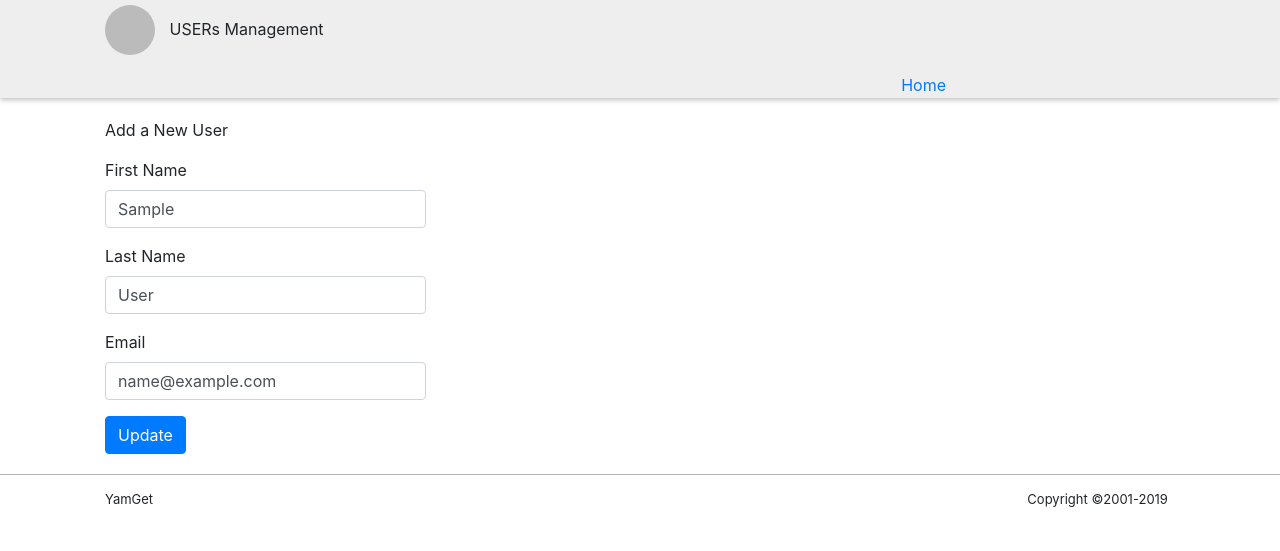
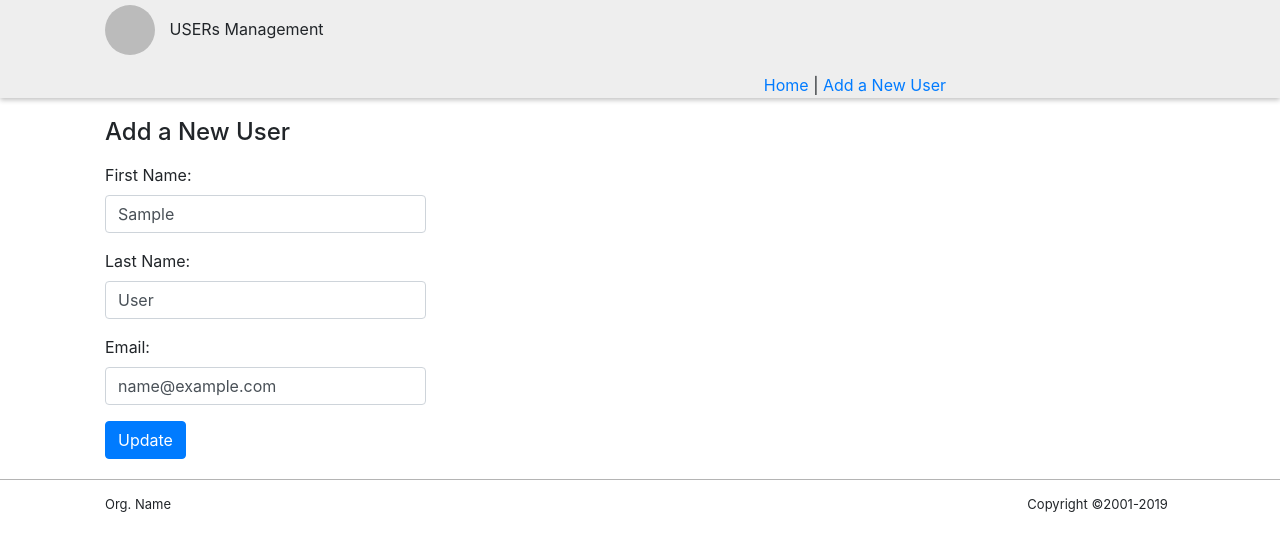
Before and after one commit to yofetahe/User_Management_App, a Flask app: page /get_user_update_form/1 in a window 1280 px wide. Shown: the top 551 px of the page. Run offline with Flask 2, Linux system fonts and the light colour scheme; tables that the repository leaves empty or names only in its code hold one stand-in row (values such as "Sample post"); some libraries are stand-ins or nearby versions.

Commit message:
update on form validation

```diff
--- /dev/null
+++ b/form.py
@@ -0,0 +1,15 @@
+from flask_wtf import Form
+from wtforms import StringField, SubmitField
+from wtforms.validators import DataRequired, Email, Length
+
+class registrationForm(Form):
+    first_name = StringField('First Name: ', validators=[DataRequired("First name is required")])
+    last_name = StringField('Last Name: ', validators=[DataRequired("Last name is required")])
+    email = StringField('Email: ', validators=[DataRequired("Email is required"), Email("Please enter valid email address")])
+    submit = SubmitField('Create')
+
+class userUpdateForm(Form):
+    first_name = StringField('First Name: ', validators=[DataRequired("First name is required")])
+    last_name = StringField('Last Name: ', validators=[DataRequired("Last name is required")])
+    email = StringField('Email: ', validators=[DataRequired("Email is required"), Email("Please enter valid email address")])
+    submit = SubmitField('Update')
--- a/server.py
+++ b/server.py
@@ -1,7 +1,9 @@
 from flask import Flask, render_template, request, redirect, jsonify
 from mysqlconnection import connectToMySQL
+from form import registrationForm, userUpdateForm
 
 app = Flask('__name__')
+app.secret_key = "development_tool"
 
 @app.route("/")
 @app.route("/users")
@@ -13,7 +15,8 @@ def homePage():
 
 @app.route("/get_user_registration_form")
 def get_user_registration_form():
-    return render_template("registration_form.html")
+    form = registrationForm()
+    return render_template("registration_form.html", form=form)
 
 @app.route("/save_user", methods=['POST'])
 def save_users():
@@ -42,6 +45,7 @@ def show_user(user_id):
 
 @app.route("/get_user_update_form/<user_id>", methods=['GET'])
 def get_user_update_form(user_id):
+    form = userUpdateForm()
     my_sql = connectToMySQL('flask_pets')
     query = "SELECT * FROM users WHERE id = %(user_id)s"
     data = {
@@ -49,7 +53,7 @@ def get_user_update_form(user_id):
     }
     user = my_sql.query_db(query, data)
     print(user)
-    return render_template("update_form.html", user=user)
+    return render_template("update_form.html", user=user, form=form)
 
 @app.route("/update_user/<user_id>", methods=['POST'])
 def update_user(user_id):
--- a/templates/layout.html
+++ b/templates/layout.html
@@ -5,10 +5,18 @@
     <meta name="viewport" content="width=device-width, initial-scale=1.0">
     <meta http-equiv="X-UA-Compatible" content="ie=edge">
     <title>User Management</title>
-    <link rel="stylesheet" href="https://stackpath.bootstrapcdn.com/bootstrap/4.2.1/css/bootstrap.min.css" integrity="sha384-GJzZqFGwb1QTTN6wy59ffF1BuGJpLSa9DkKMp0DgiMDm4iYMj70gZWKYbI706tWS" crossorigin="anonymous">
+
+    <!-- Begin - javascript and CSS required for implmenting dataTables -->
+    <link rel="stylesheet" href="https://cdnjs.cloudflare.com/ajax/libs/twitter-bootstrap/4.1.1/css/bootstrap.css">
+    <link rel="stylesheet" href="https://cdn.datatables.net/1.10.19/css/dataTables.bootstrap4.min.css">
+    <script src="https://code.jquery.com/jquery-3.3.1.js"></script>
+    <script src="https://cdn.datatables.net/1.10.19/js/jquery.dataTables.min.js"></script>
+    <script src="https://cdn.datatables.net/1.10.19/js/dataTables.bootstrap4.min.js"></script>
+    <!-- end - javascript and CSS required for implmenting dataTables -->
+
     <link rel="stylesheet" href="{{ url_for('static', filename='css/main.css') }}">
-    <script src="https://ajax.googleapis.com/ajax/libs/jquery/3.3.1/jquery.min.js"></script>
     <script src="{{ url_for('static', filename='js/main.js') }}"></script>
+
 </head>
 <body>
     <div id="header">
@@ -17,6 +25,8 @@
             <span class="app-name">USERs Management</span>
             <span class="app-menu">
                 <a href="/users"> Home </a>
+                <span class="action-separetor"> | </span>
+                <a href="/get_user_registration_form">Add a New User</a>
             </span>
         </div>
     </div>
@@ -29,7 +39,7 @@
 
     <div id="footer">
         <div class="wrapper">
-            <p class="org-name"> YamGet </p>
+            <p class="org-name"> Org. Name </p>
             <p class="copyright"> Copyright &copy;2001-<script type="text/JavaScript"> var theDate=new Date(); document.write(theDate.getFullYear())</script> </p>
         </div>
     </div>
--- a/templates/update_form.html
+++ b/templates/update_form.html
@@ -2,21 +2,36 @@
 
 {% block content %}
     <div class="app-form">
-        <p>Add a New User</p>
+        <h4 class="mb-3">Add a New User</h4>
         <form action="/update_user/{{ user[0]['id'] }}" method="POST">
             <div class="form-group">
-                <label for="first_name">First Name</label>
-                <input type="text" class="form-control" name="first_name" value="{{ user[0]['first_name'] }}">
+                {{ form.first_name.label }}
+                    {% if form.first_name.errors: %}
+                        {% for error in form.first_name.errors: %}
+                            <p>{{ error }}</p>
+                        {% endfor %}
+                    {% endif %}
+                {{ form.first_name(class='form-control', value=user[0]['first_name']) }}
             </div>
             <div class="form-group">
-                <label for="last_name">Last Name</label>
-                <input type="text" class="form-control" name="last_name" value="{{ user[0]['last_name'] }}">
+                {{ form.last_name.label }}
+                    {% if form.last_name.errors: %}
+                        {% for error in form.last_name.errors: %}
+                            <p>{{ error }}</p>
+                        {% endfor %}
+                    {% endif %}
+                {{ form.last_name(class='form-control', value=user[0]['last_name']) }}
             </div>
             <div class="form-group">
-                <label for="email">Email</label>
-                <input type="text" class="form-control" name="email" value="{{ user[0]['email'] }}">
+                {{ form.email.label }}
+                    {% if form.email.errors %}
+                        {% for error in form.email.errors: %}
+                            <p>{{ error }}</p>
+                        {% endfor %}
+                    {% endif %}
+                {{ form.email(class='form-control', value=user[0]['email']) }}
             </div>
-            <input type="submit" class="btn btn-primary" value="Update">
+            {{ form.submit(class='btn btn-primary') }}
         </form>
     </div>
 {% endblock %}
```
Also changed, not shown: templates/index.html (+10 -5 lines), templates/registration_form.html (+22 -7 lines).
